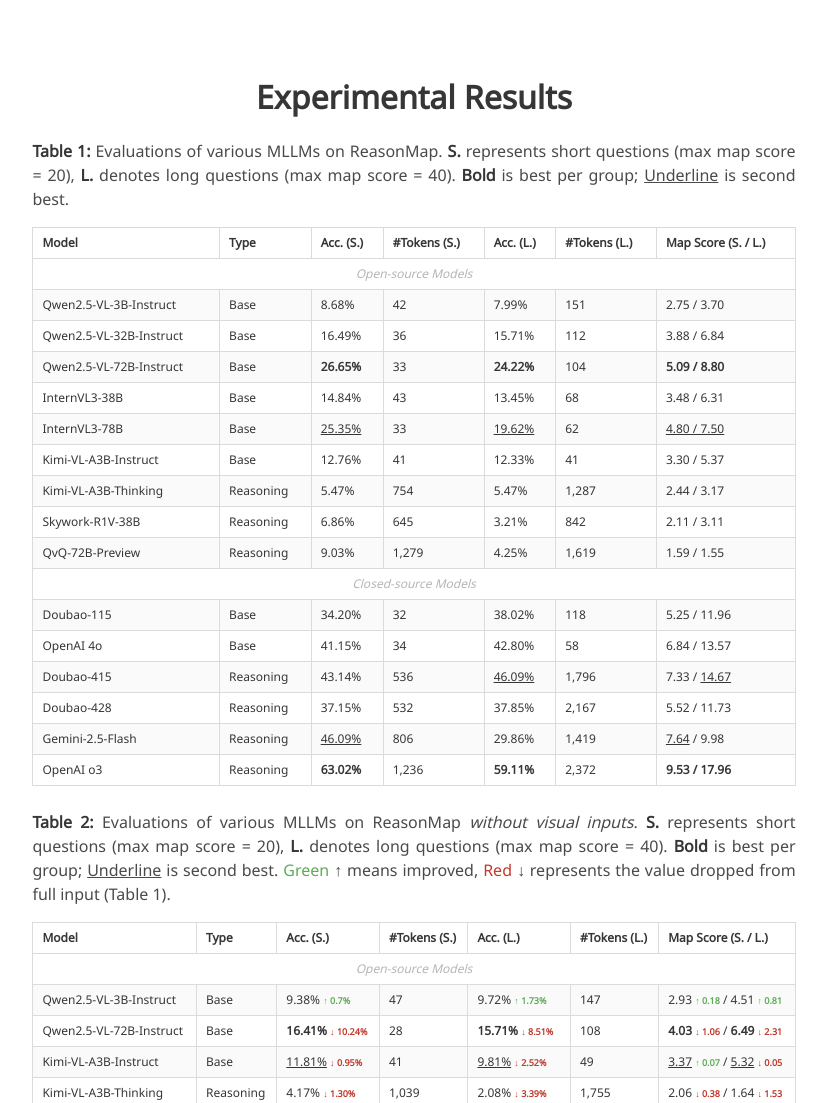
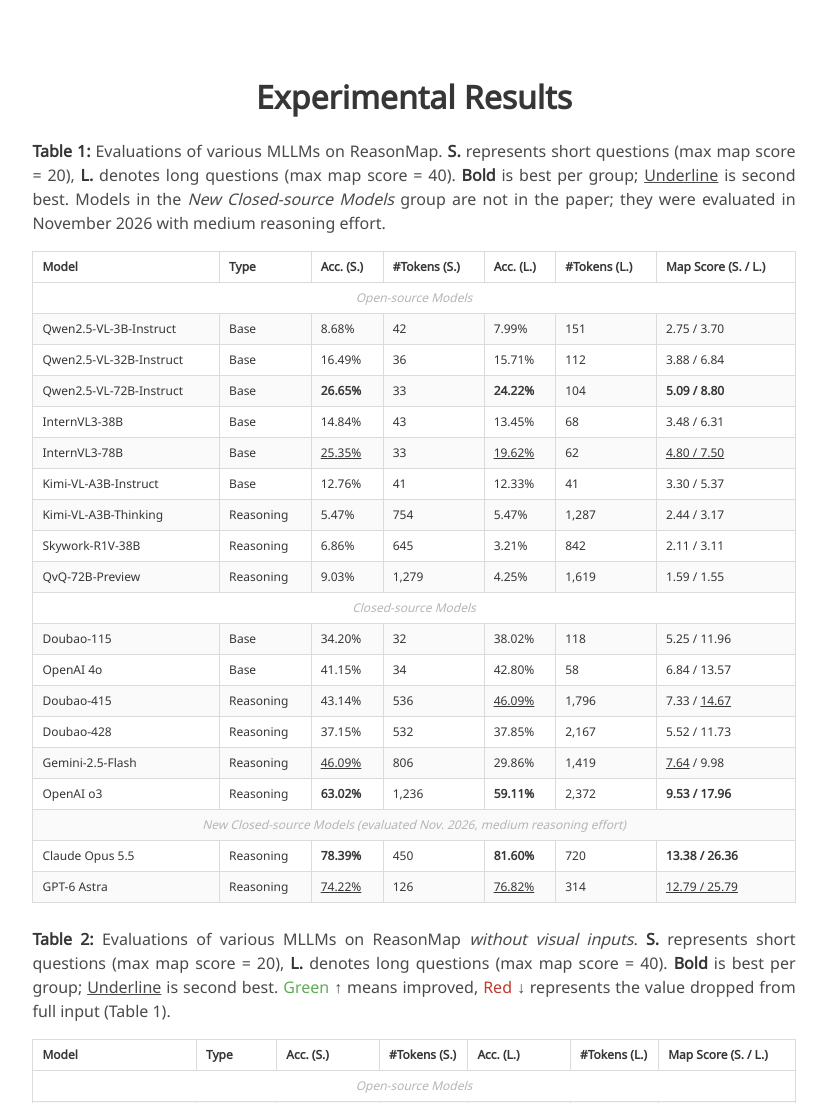
Before and after one commit to fscdc/ReasonMap, a plain HTML site: page index.html in a window 1280 px wide. Shown: the part 1800-2903 px from the top of the page, without its empty margins (226-1053 px from the left). Drawn offline with nearby package versions, Linux system fonts and the light colour scheme; some icons are missing; a web font is replaced by a local one.

Commit message:
Add Claude Opus 5.5 and GPT-6 Astra results to Table 1
Co-Authored-By: Claude Opus 5.5 <noreply@anthropic.com>

```diff
--- a/index.html
+++ b/index.html
@@ -240,7 +240,7 @@
         <div class="column is-four-fifths">
           <h2 class="title is-3">Experimental Results</h2>
           <div class="content has-text-justified">
-            <p><strong>Table 1:</strong> Evaluations of various MLLMs on ReasonMap. <strong>S.</strong> represents short questions (max map score = 20), <strong>L.</strong> denotes long questions (max map score = 40). <strong>Bold</strong> is best per group; <u>Underline</u> is second best.</p>
+            <p><strong>Table 1:</strong> Evaluations of various MLLMs on ReasonMap. <strong>S.</strong> represents short questions (max map score = 20), <strong>L.</strong> denotes long questions (max map score = 40). <strong>Bold</strong> is best per group; <u>Underline</u> is second best. Models in the <em>New Closed-source Models</em> group are not in the paper; they were evaluated in November 2026 with medium reasoning effort.</p>
   <div class="table-container">
   <table class="table is-bordered is-striped is-hoverable is-fullwidth is-size-7">
   <thead>
@@ -264,6 +264,9 @@
   <tr><td>Doubao-428</td><td>Reasoning</td><td>37.15%</td><td>532</td><td>37.85%</td><td>2,167</td><td>5.52 / 11.73</td></tr>
   <tr><td>Gemini-2.5-Flash</td><td>Reasoning</td><td><u>46.09%<u></td><td>806</td><td>29.86%</td><td>1,419</td><td><u>7.64</u> / 9.98</td></tr>
   <tr><td>OpenAI o3</td><td>Reasoning</td><td><strong>63.02%<strong></td><td>1,236</td><td><strong>59.11%<strong></td><td>2,372</td><td><strong>9.53 / 17.96<strong></td></tr>
+  <tr><td colspan="7" class="has-text-centered has-text-grey-light"><em>New Closed-source Models (evaluated Nov. 2026, medium reasoning effort)</em></td></tr>
+  <tr><td>Claude Opus 5.5</td><td>Reasoning</td><td><strong>78.39%</strong></td><td>450</td><td><strong>81.60%</strong></td><td>720</td><td><strong>13.38 / 26.36</strong></td></tr>
+  <tr><td>GPT-6 Astra</td><td>Reasoning</td><td><u>74.22%</u></td><td>126</td><td><u>76.82%</u></td><td>314</td><td><u>12.79 / 25.79</u></td></tr>
   </tbody>
   </table>
   </div>
```
